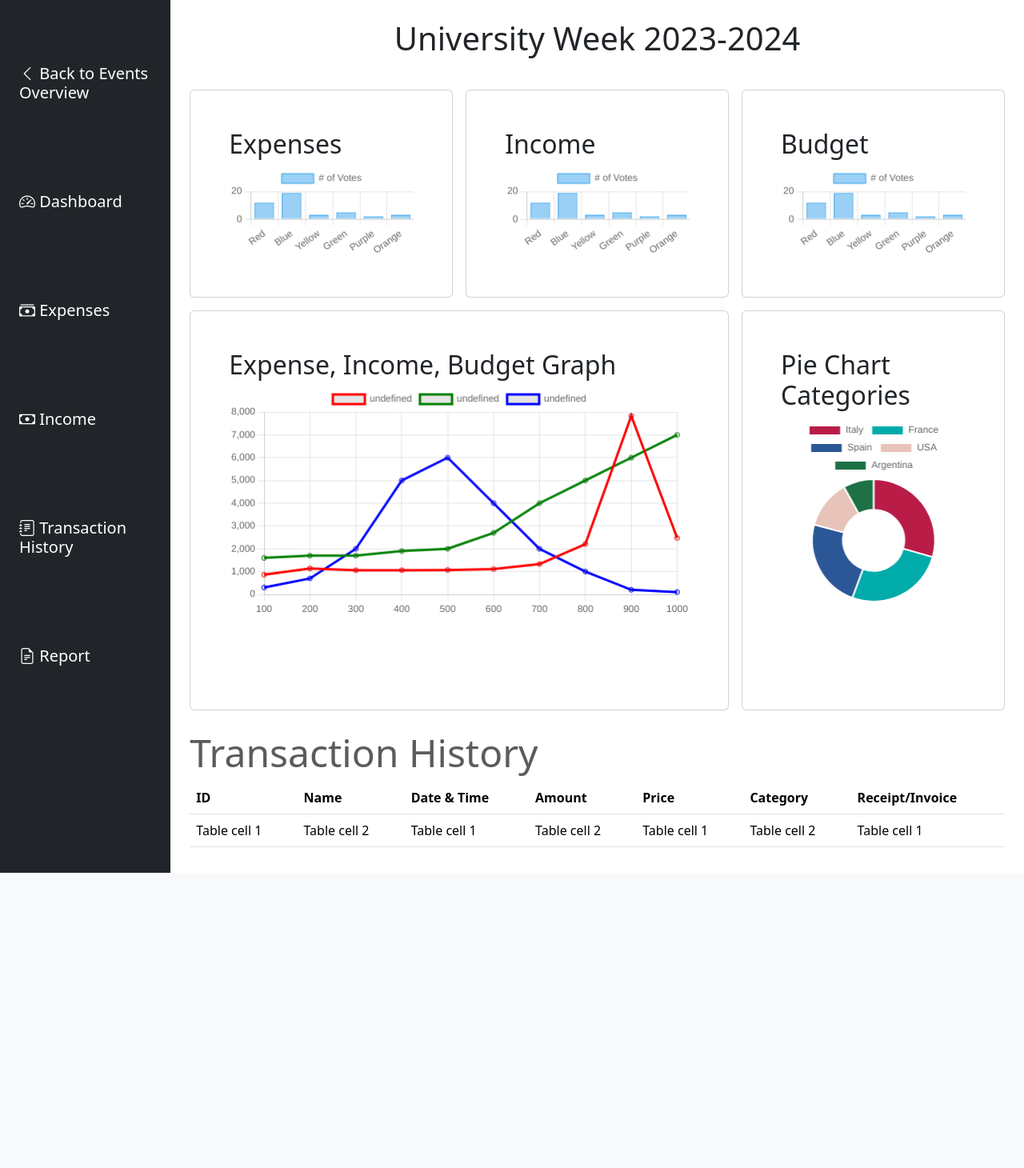
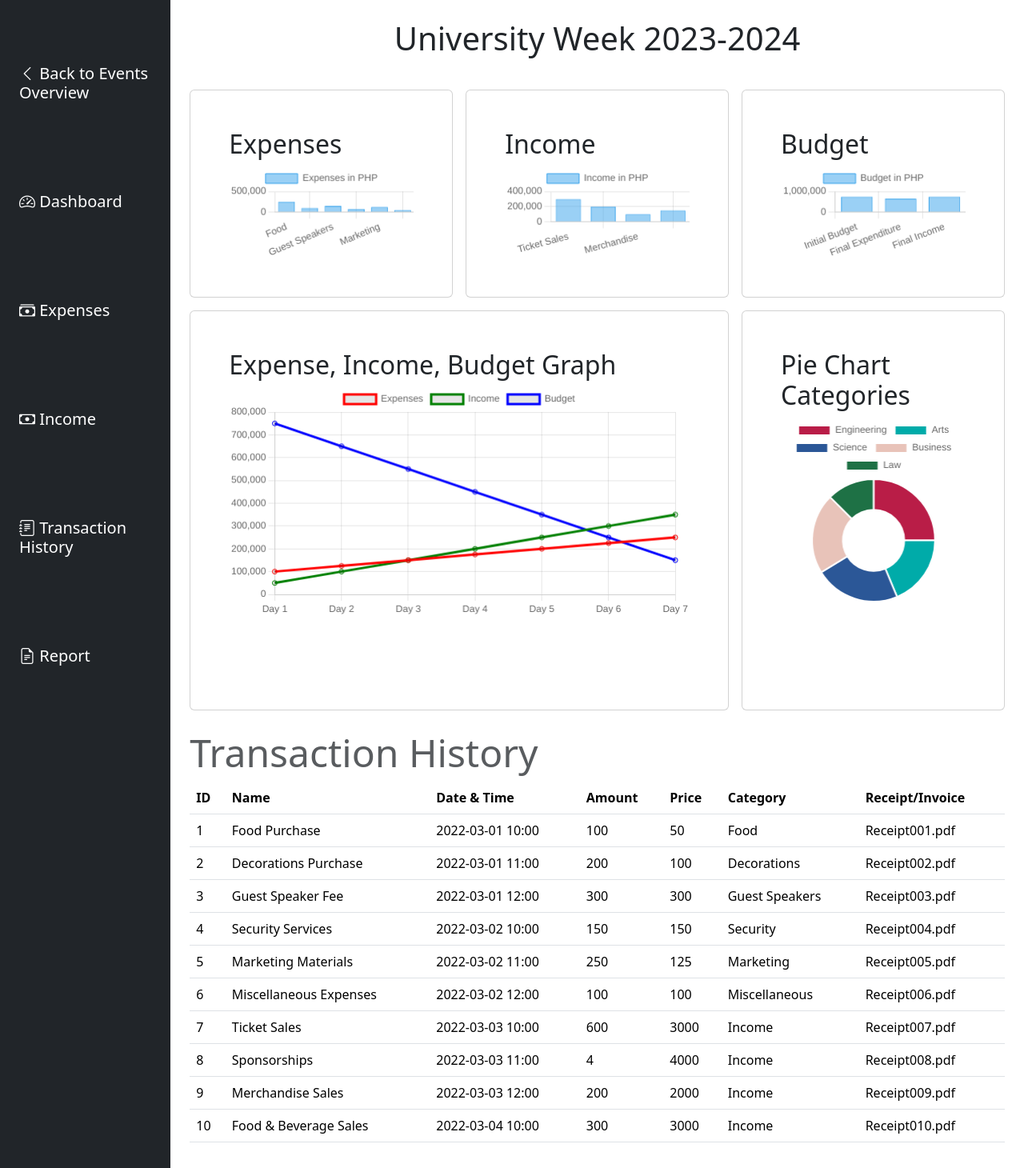
Before and after one commit to MACantara/TRACKIT, a Flask app: page /event-dashboard in a window 1280 px wide. Shown: the part 56-1516 px from the top of the page at 80% size. Before the commit the page ends 1147 px from the top, so only its background shows below. Run offline with Flask 3, Linux system fonts and the light colour scheme; some libraries are stand-ins or nearby versions.

Commit message:
Add Sample Data for the Charts and Tables

```diff
--- a/static/js/main.js
+++ b/static/js/main.js
@@ -14,11 +14,11 @@ const ctx4 = document.getElementById("myChart4");
 new Chart(ctx, {
     type: "bar",
     data: {
-        labels: ["Red", "Blue", "Yellow", "Green", "Purple", "Orange"],
+        labels: ["Food", "Decorations", "Guest Speakers", "Security", "Marketing", "Miscellaneous"],
         datasets: [
             {
-                label: "# of Votes",
-                data: [12, 19, 3, 5, 2, 3],
+                label: "Expenses in PHP",
+                data: [5000, 2000, 3000, 1500, 2500, 1000].map(amount => amount * 50),
                 borderWidth: 1,
             },
         ],
@@ -36,11 +36,11 @@ new Chart(ctx, {
 new Chart(ctx1, {
   type: "bar",
   data: {
-      labels: ["Red", "Blue", "Yellow", "Green", "Purple", "Orange"],
+      labels: ["Ticket Sales", "Sponsorships", "Merchandise", "Food & Beverage Sales"],
       datasets: [
           {
-              label: "# of Votes",
-              data: [12, 19, 3, 5, 2, 3],
+              label: "Income in PHP",
+              data: [6000, 4000, 2000, 3000].map(amount => amount * 50),
               borderWidth: 1,
           },
       ],
@@ -58,11 +58,11 @@ new Chart(ctx1, {
 new Chart(ctx2, {
   type: "bar",
   data: {
-      labels: ["Red", "Blue", "Yellow", "Green", "Purple", "Orange"],
+      labels: ["Initial Budget", "Final Expenditure", "Final Income"],
       datasets: [
           {
-              label: "# of Votes",
-              data: [12, 19, 3, 5, 2, 3],
+              label: "Budget in PHP",
+              data: [15000, 13000, 15000].map(amount => amount * 50),
               borderWidth: 1,
           },
       ],
@@ -78,35 +78,38 @@ new Chart(ctx2, {
 
 // Expenses, Income, Budget Line Chart
 
-const xValues = [100,200,300,400,500,600,700,800,900,1000];
+const xValues = ["Day 1","Day 2","Day 3","Day 4","Day 5","Day 6","Day 7"];
 
 new Chart(ctx3, {
   type: "line",
   data: {
     labels: xValues,
     datasets: [{
-      data: [860,1140,1060,1060,1070,1110,1330,2210,7830,2478],
+      data: [2000, 2500, 3000, 3500, 4000, 4500, 5000].map(amount => amount * 50),
       borderColor: "red",
-      fill: false
+      fill: false,
+      label: "Expenses"
     },{
-      data: [1600,1700,1700,1900,2000,2700,4000,5000,6000,7000],
+      data: [1000, 2000, 3000, 4000, 5000, 6000, 7000].map(amount => amount * 50),
       borderColor: "green",
-      fill: false
+      fill: false,
+      label: "Income"
     },{
-      data: [300,700,2000,5000,6000,4000,2000,1000,200,100],
+      data: [15000, 13000, 11000, 9000, 7000, 5000, 3000].map(amount => amount * 50),
       borderColor: "blue",
-      fill: false
+      fill: false,
+      label: "Budget"
     }]
   },
   options: {
-    legend: {display: false}
+    legend: {display: true}
   }
 });
 
-// doughnut chart Categories
+// Doughnut chart Categories
 
-var Values = ["Italy", "France", "Spain", "USA", "Argentina"];
-var Values2 = [55, 49, 44, 24, 15];
+var Values = ["Engineering", "Arts", "Science", "Business", "Law"];
+var Values2 = [200, 150, 180, 170, 100].map(amount => amount * 50);
 var barColors = [
   "#b91d47",
   "#00aba9",
@@ -127,7 +130,7 @@ new Chart(ctx4, {
   options: {
     title: {
       display: true,
-      text: "World Wide Wine Production 2018"
+      text: "Attendees by Faculty"
     }
   }
 });
--- a/templates/event-dashboard.html
+++ b/templates/event-dashboard.html
@@ -47,7 +47,7 @@
         </div>
         <div class="row g-3 mb-3">
           <!-- Third row: Table-like container with a heading -->
-          <div class="table-responsive"> <!-- Add this div -->
+          <div class="table-responsive">
             <table class="table">
               <caption class="display-5">Transaction History</caption>
               <thead>
@@ -63,17 +63,98 @@
               </thead>
               <tbody>
                 <tr>
-                  <td>Table cell 1</td>
-                  <td>Table cell 2</td>
-                  <td>Table cell 1</td>
-                  <td>Table cell 2</td>
-                  <td>Table cell 1</td>
-                  <td>Table cell 2</td>
-                  <td>Table cell 1</td>
+                  <td>1</td>
+                  <td>Food Purchase</td>
+                  <td>2022-03-01 10:00</td>
+                  <td>100</td>
+                  <td>50</td>
+                  <td>Food</td>
+                  <td>Receipt001.pdf</td>
+                </tr>
+                <tr>
+                  <td>2</td>
+                  <td>Decorations Purchase</td>
+                  <td>2022-03-01 11:00</td>
+                  <td>200</td>
+                  <td>100</td>
+                  <td>Decorations</td>
+                  <td>Receipt002.pdf</td>
+                </tr>
+                <tr>
+                  <td>3</td>
+                  <td>Guest Speaker Fee</td>
+                  <td>2022-03-01 12:00</td>
+                  <td>300</td>
+                  <td>300</td>
+                  <td>Guest Speakers</td>
+                  <td>Receipt003.pdf</td>
+                </tr>
+                <tr>
+                  <td>4</td>
+                  <td>Security Services</td>
+                  <td>2022-03-02 10:00</td>
+                  <td>150</td>
+                  <td>150</td>
+                  <td>Security</td>
+                  <td>Receipt004.pdf</td>
+                </tr>
+                <tr>
+                  <td>5</td>
+                  <td>Marketing Materials</td>
+                  <td>2022-03-02 11:00</td>
+                  <td>250</td>
+                  <td>125</td>
+                  <td>Marketing</td>
+                  <td>Receipt005.pdf</td>
+                </tr>
+                <tr>
+                  <td>6</td>
+                  <td>Miscellaneous Expenses</td>
+                  <td>2022-03-02 12:00</td>
+                  <td>100</td>
+                  <td>100</td>
+                  <td>Miscellaneous</td>
+                  <td>Receipt006.pdf</td>
+                </tr>
+                <tr>
+                  <td>7</td>
+                  <td>Ticket Sales</td>
+                  <td>2022-03-03 10:00</td>
+                  <td>600</td>
+                  <td>3000</td>
+                  <td>Income</td>
+                  <td>Receipt007.pdf</td>
+                </tr>
+                <tr>
+                  <td>8</td>
+                  <td>Sponsorships</td>
+                  <td>2022-03-03 11:00</td>
+                  <td>4</td>
+                  <td>4000</td>
+                  <td>Income</td>
+                  <td>Receipt008.pdf</td>
+                </tr>
+                <tr>
+                  <td>9</td>
+                  <td>Merchandise Sales</td>
+                  <td>2022-03-03 12:00</td>
+                  <td>200</td>
+                  <td>2000</td>
+                  <td>Income</td>
+                  <td>Receipt009.pdf</td>
+                </tr>
+                <tr>
+                  <td>10</td>
+                  <td>Food & Beverage Sales</td>
+                  <td>2022-03-04 10:00</td>
+                  <td>300</td>
+                  <td>3000</td>
+                  <td>Income</td>
+                  <td>Receipt010.pdf</td>
                 </tr>
               </tbody>
             </table>
-          </div> <!-- End of the added div -->
+          </div>
         </div>
       </div>
     </main>
```
